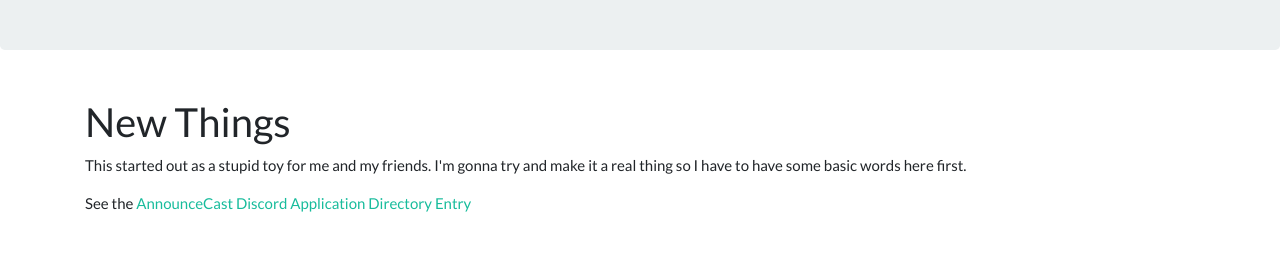
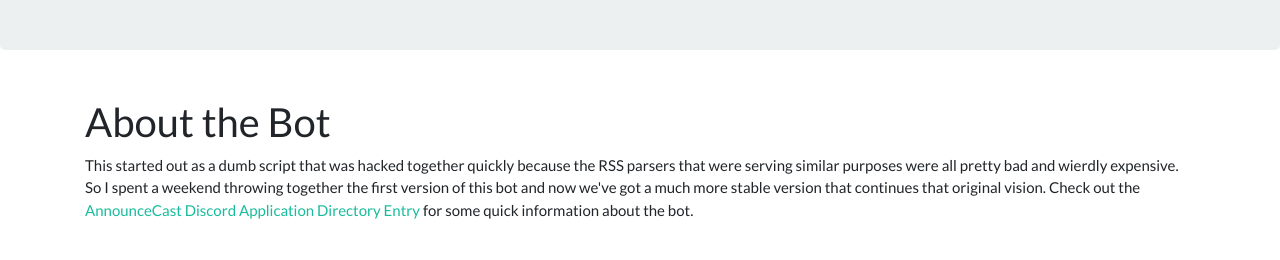
Before and after one commit to jimlind/AnnounceCast, a website: page docs/index.html in a window 1280 px wide. Shown: the part 235-495 px from the top of the page. Drawn offline with nearby package versions, Linux system fonts and the light colour scheme.

Commit message:
feat: update documentation

```diff
--- a/docs/index.html
+++ b/docs/index.html
@@ -42,16 +42,17 @@
         </div>
 
         <div class="container">
-            <h2 class="mt-5">New Things</h2>
+            <h2 class="mt-5">About the Bot</h2>
             <p>
-                This started out as a stupid toy for me and my friends. I'm gonna try and make it a
-                real thing so I have to have some basic words here first.
-            </p>
-            <p>
-                See the
+                This started out as a dumb script that was hacked together quickly because the RSS
+                parsers that were serving similar purposes were all pretty bad and wierdly
+                expensive. So I spent a weekend throwing together the first version of this bot and
+                now we've got a much more stable version that continues that original vision. Check
+                out the
                 <a href="https://discord.com/application-directory/839657120689684533"
                     >AnnounceCast Discord Application Directory Entry</a
                 >
+                for some quick information about the bot.
             </p>
 
             <h2 class="mt-5">Installation</h2>
```
Also changed, not shown: docs/shortcuts.md (deleted, +0 -4 lines), README.md, docs/hosted/README.md, 2 other files.
